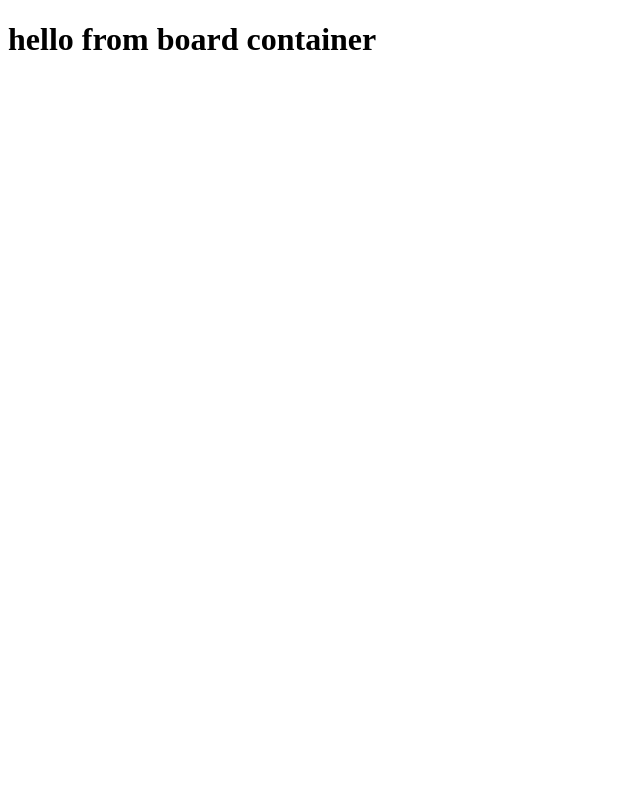
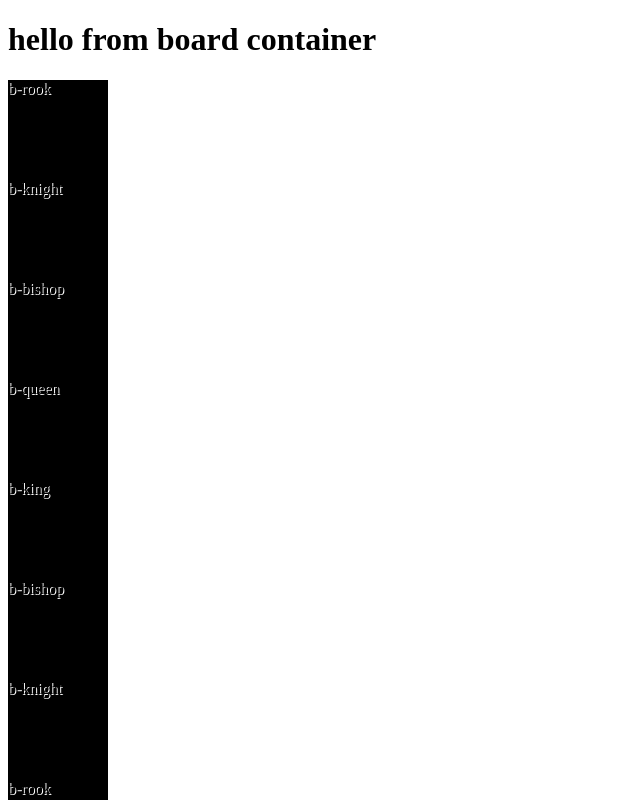
Before and after one commit to camjuresich/Chess, a React (Vite) app in the folder react-chess/: page / in a window 1280 px wide. Shown: the top 800 px of the page, without its empty margins (0-640 px from the left). Built offline with nearby package versions, Linux system fonts and the light colour scheme.

Commit message:
started writing the board and space components.

```diff
--- a/react-chess/src/components/Board.jsx
+++ b/react-chess/src/components/Board.jsx
@@ -1,9 +1,20 @@
+import Space from './Space' // assign an id to every position and a key(reuse the id)
+
 export default function Board({boardState}) {
     console.log(boardState)
+    const spaces = Object.keys(boardState).map((position, i) => {
 
+        return <Space color='black'>{boardState[position]}</Space>
+        /*create the space with an the associated chess space as the id.
+          the position should also inclue the piece(if there's one) that
+          sits in the position(can be listed as the child).
+
+        */
+    })
     return (
         <div className="board--container">
            <h1>hello from board container</h1>
+           {spaces}
         </div>
     )
 }
--- /dev/null
+++ b/react-chess/src/components/Space.jsx
@@ -0,0 +1,5 @@
+export default function Space({color, children}) {
+    return (
+        <div className={`space ${color}`}>{children}</div>
+    )
+}
--- a/react-chess/src/index.css
+++ b/react-chess/src/index.css
@@ -0,0 +1,9 @@
+.space {
+    height: 100px;
+    width: 100px;
+    text-shadow: 1px 1px #fff;
+}
+
+.black {
+    background-color: black;
+}
```
